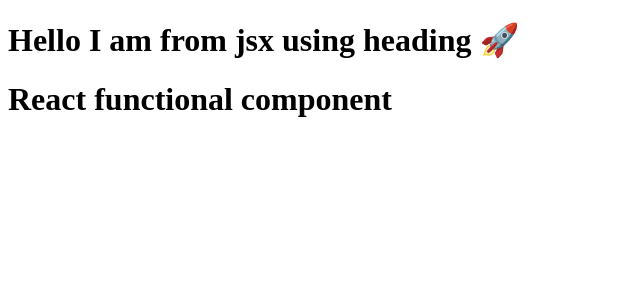
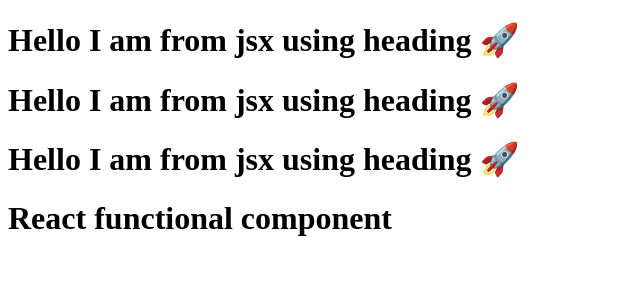
Before and after one commit to shilpai/react-practice, a React (Vite) app: page / in a window 1280 px wide. Shown: the top 300 px of the page, without its empty margins (0-640 px from the left). Built offline with nearby package versions, Linux system fonts and the light colour scheme.

Commit message:
jsx things

```diff
--- a/App.js
+++ b/App.js
@@ -10,7 +10,7 @@
 
 //JSX => is a HTML like syntax or XML like syntax
 //JSX => (transpiled before it reaches the jS) => PARCEL => BABEL (transpile)
-const Title = () => (<h1>Hello I am from jsx using heading 🚀</h1>);
+const Title = () => <h1>Hello I am from jsx using heading 🚀</h1>;
 // console.log(jsxHeading);
 
 // React functional component
@@ -19,10 +19,12 @@
 };
 //OR
 const HeadingComponent1 = () => (
- <div id="container">
-   <Title></Title>
-  <h1 className="heading">React functional component</h1>
- </div>
+  <div id="container">
+    {Title()}
+    <Title/>
+    <Title></Title>
+    <h1 className="heading">React functional component</h1>
+  </div>
 );
 
 const root = ReactDOM.createRoot(document.getElementById("root"));
```
Also changed, not shown: 1 other file (tests, documents, lock files or other folders).
